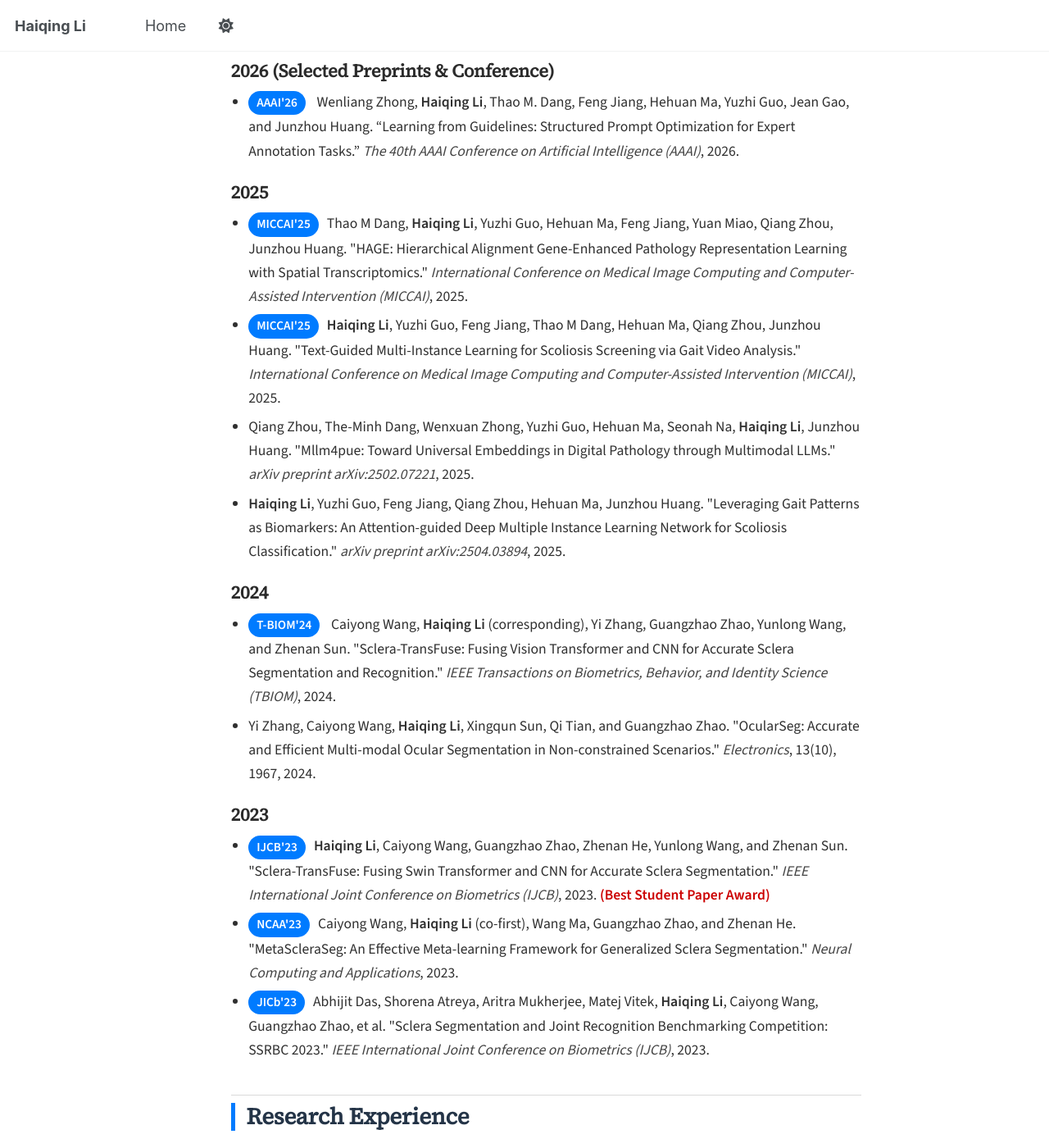
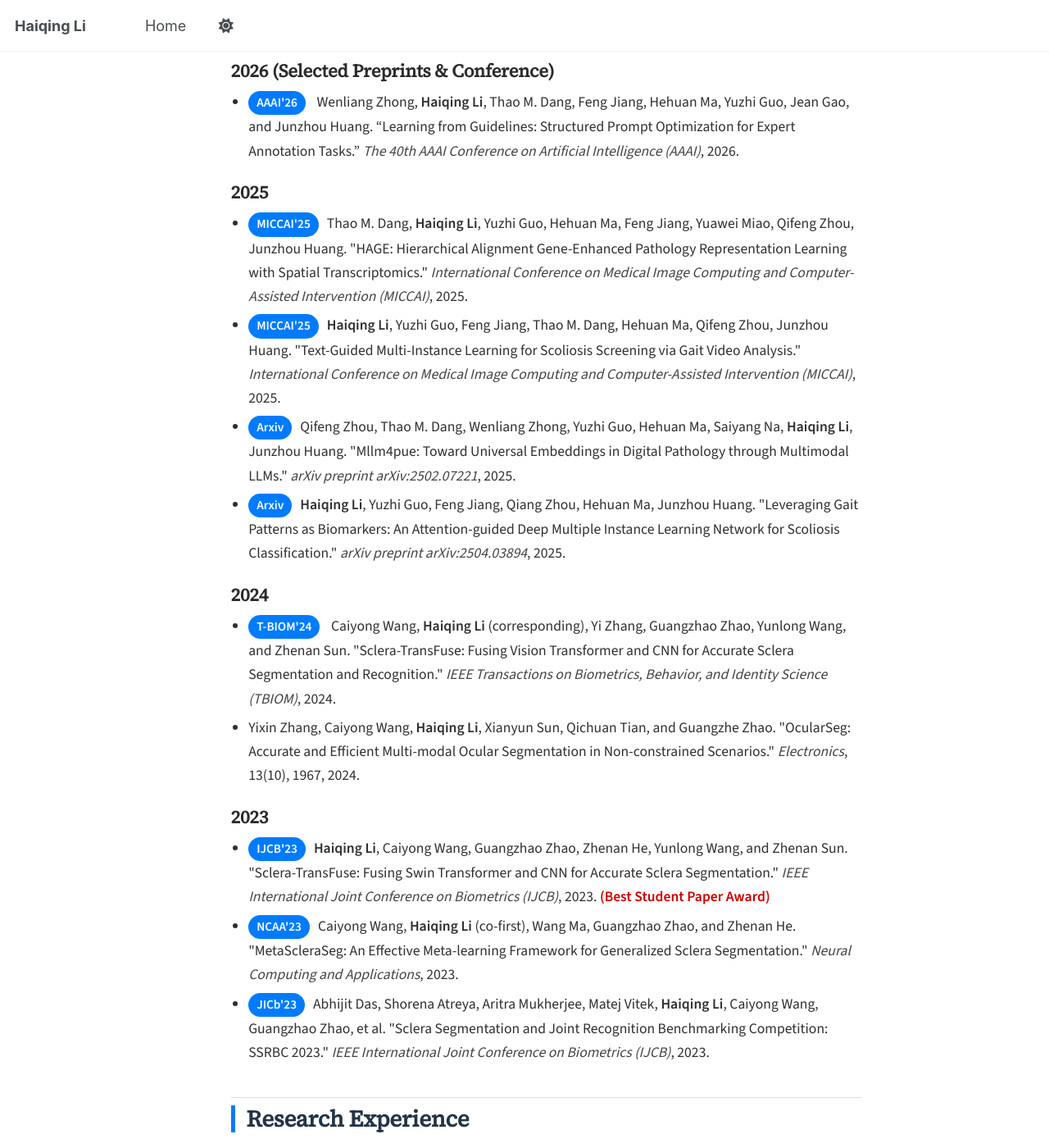
Before and after one commit to lhqqq/lhqqq.github.io, a Jekyll site: the page built from _pages/about.md, in a window 1280 px wide and 1400 px high, scrolled down 1124 px. Shown: the whole window at 82% size. Built offline with Jekyll 4.4.1, drawn with Linux system fonts in a browser that asks for light colours; a script that is not in the unit is left out.

Commit message:
Update about.md

```diff
--- a/_pages/about.md
+++ b/_pages/about.md
@@ -144,7 +144,7 @@ redirect_from:
     vertical-align:middle;
   ">
     MICCAI'25
-  </span>Thao M Dang, <strong>Haiqing Li</strong>, Yuzhi Guo, Hehuan Ma, Feng Jiang, Yuan Miao, Qiang Zhou, Junzhou Huang.
+  </span>Thao M. Dang, <strong>Haiqing Li</strong>, Yuzhi Guo, Hehuan Ma, Feng Jiang, Yuawei Miao, Qifeng Zhou, Junzhou Huang.
         "HAGE: Hierarchical Alignment Gene-Enhanced Pathology Representation Learning with Spatial Transcriptomics."
         <em style="color:#444;">International Conference on Medical Image Computing and Computer-Assisted Intervention (MICCAI)</em>, 2025.
       </li>
@@ -162,17 +162,43 @@ redirect_from:
     vertical-align:middle;
   ">
     MICCAI'25
-  </span><strong>Haiqing Li</strong>, Yuzhi Guo, Feng Jiang, Thao M Dang, Hehuan Ma, Qiang Zhou, Junzhou Huang.
+  </span><strong>Haiqing Li</strong>, Yuzhi Guo, Feng Jiang, Thao M. Dang, Hehuan Ma, Qifeng Zhou, Junzhou Huang.
         "Text-Guided Multi-Instance Learning for Scoliosis Screening via Gait Video Analysis."
         <em style="color:#444;">International Conference on Medical Image Computing and Computer-Assisted Intervention (MICCAI)</em>, 2025.
       </li>
       <li style="font-size: 0.98rem; line-height: 1.65; margin: 0.35rem 0; color: #2f2f2f;">
-        Qiang Zhou, The-Minh Dang, Wenxuan Zhong, Yuzhi Guo, Hehuan Ma, Seonah Na, <strong>Haiqing Li</strong>, Junzhou Huang.
+        <span style="
+    display:inline-flex;
+    align-items:center;
+    padding:2px 10px;
+    margin-right:10px;
+    border-radius:999px;
+    font-size:0.85rem;
+    font-weight:700;
+    color:#fff;
+    background:#007bff;
+    vertical-align:middle;
+  ">
+   Arxiv
+  </span>Qifeng Zhou, Thao M. Dang, Wenliang Zhong, Yuzhi Guo, Hehuan Ma, Saiyang Na, <strong>Haiqing Li</strong>, Junzhou Huang.
         "Mllm4pue: Toward Universal Embeddings in Digital Pathology through Multimodal LLMs."
         <em style="color:#444;">arXiv preprint arXiv:2502.07221</em>, 2025.
       </li>
       <li style="font-size: 0.98rem; line-height: 1.65; margin: 0.35rem 0; color: #2f2f2f;">
-        <strong>Haiqing Li</strong>, Yuzhi Guo, Feng Jiang, Qiang Zhou, Hehuan Ma, Junzhou Huang.
+        <span style="
+    display:inline-flex;
+    align-items:center;
+    padding:2px 10px;
+    margin-right:10px;
+    border-radius:999px;
+    font-size:0.85rem;
+    font-weight:700;
+    color:#fff;
+    background:#007bff;
+    vertical-align:middle;
+  ">
+    Arxiv
+  </span><strong>Haiqing Li</strong>, Yuzhi Guo, Feng Jiang, Qiang Zhou, Hehuan Ma, Junzhou Huang.
         "Leveraging Gait Patterns as Biomarkers: An Attention-guided Deep Multiple Instance Learning Network for Scoliosis Classification."
         <em style="color:#444;">arXiv preprint arXiv:2504.03894</em>, 2025.
       </li>
@@ -201,7 +227,7 @@ redirect_from:
         <em style="color:#444;">IEEE Transactions on Biometrics, Behavior, and Identity Science (TBIOM)</em>, 2024.
       </li>
       <li style="font-size: 0.98rem; line-height: 1.65; margin: 0.35rem 0; color: #2f2f2f;">
-        Yi Zhang, Caiyong Wang, <strong>Haiqing Li</strong>, Xingqun Sun, Qi Tian, and Guangzhao Zhao.
+        Yixin Zhang, Caiyong Wang, <strong>Haiqing Li</strong>, Xianyun Sun, Qichuan Tian, and Guangzhe Zhao.
         "OcularSeg: Accurate and Efficient Multi-modal Ocular Segmentation in Non-constrained Scenarios."
         <em style="color:#444;">Electronics</em>, 13(10), 1967, 2024.
       </li>
```
